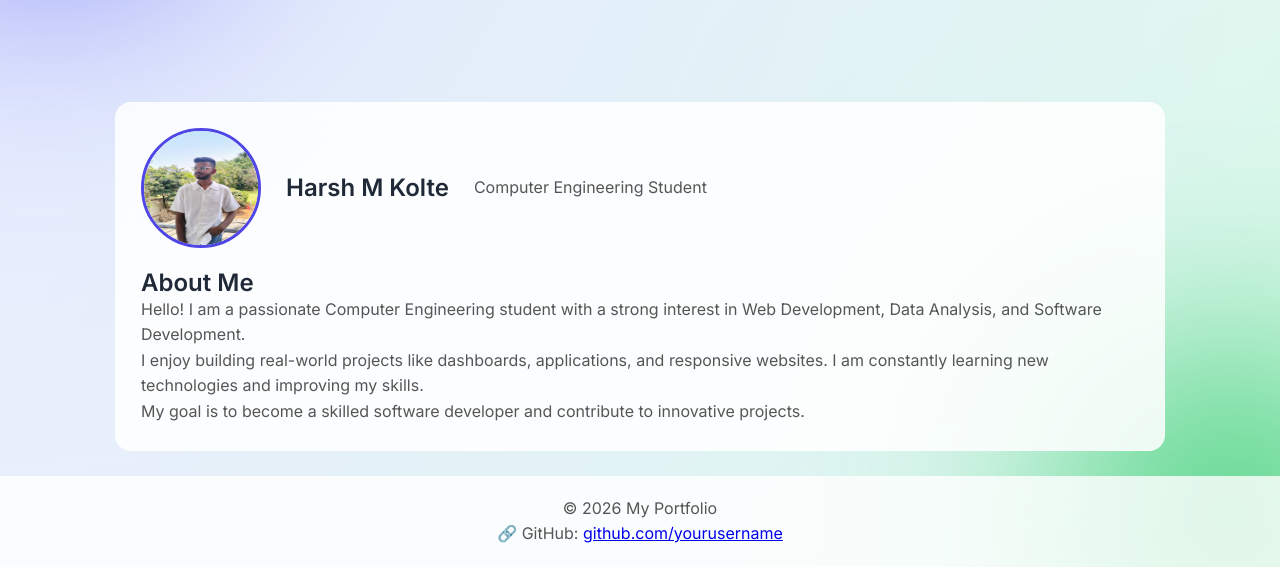
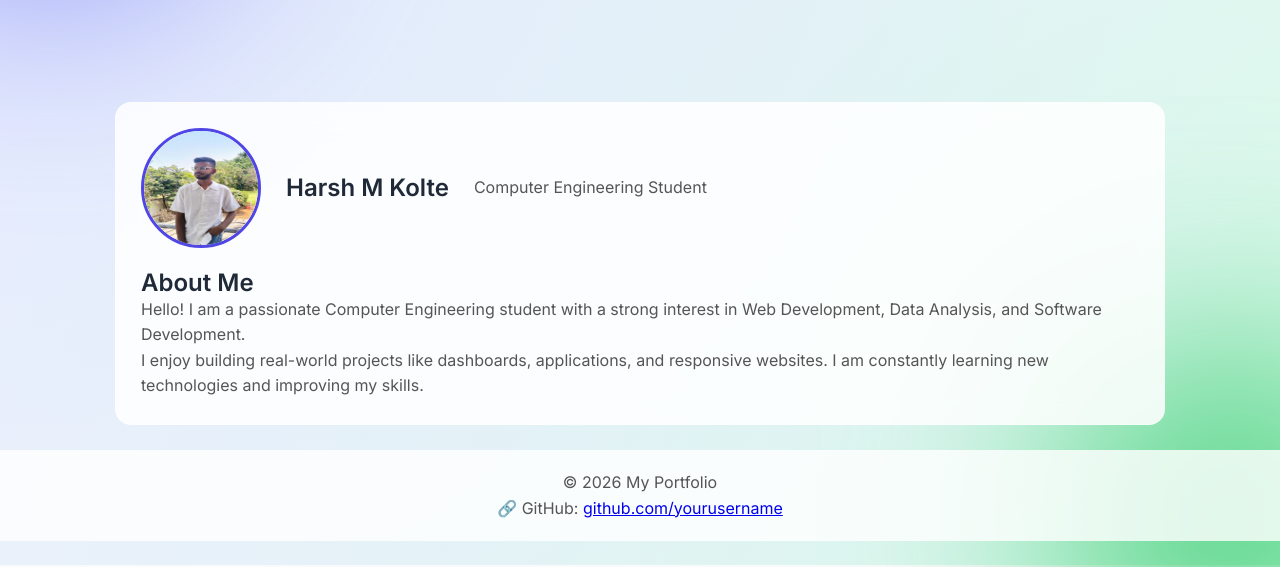
Before and after one commit to kolteharsh09-wq/hkportfolio, a plain HTML site: page index.html in a window 1280 px wide. Shown: the part 235-802 px from the top of the page. Drawn offline with Linux system fonts and the light colour scheme.

Commit message:
Update index.html

```diff
--- a/index.html
+++ b/index.html
@@ -61,13 +61,6 @@
         I enjoy building real-world projects like dashboards, applications,
         and responsive websites. I am constantly learning new technologies
         and improving my skills.
-    </p>
-
-    <p>
-        My goal is to become a skilled software developer and contribute
-        to innovative projects.
-    </p>
-
 </section>
 </main>
 
```
